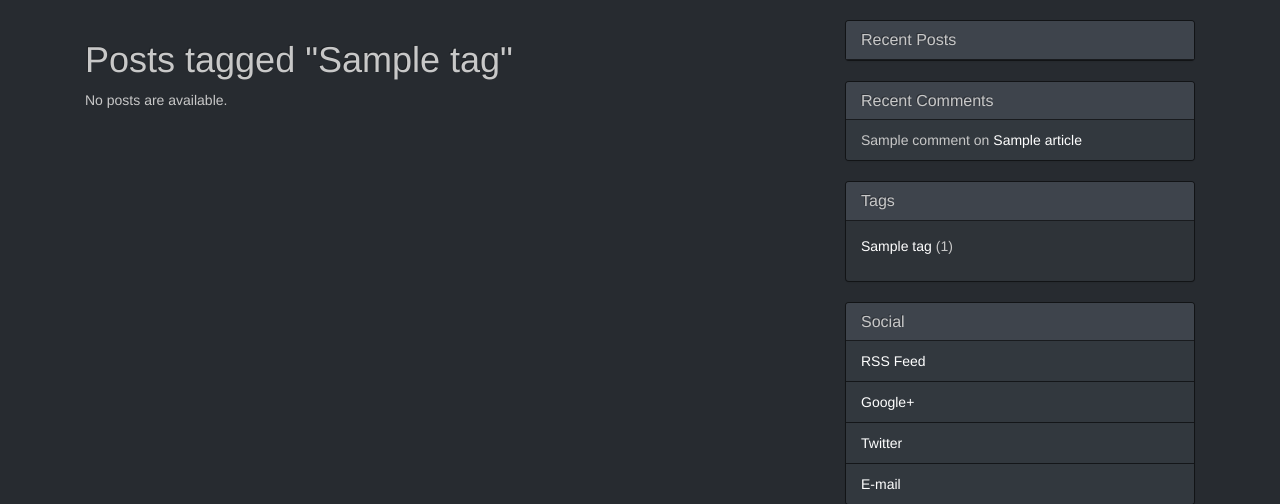
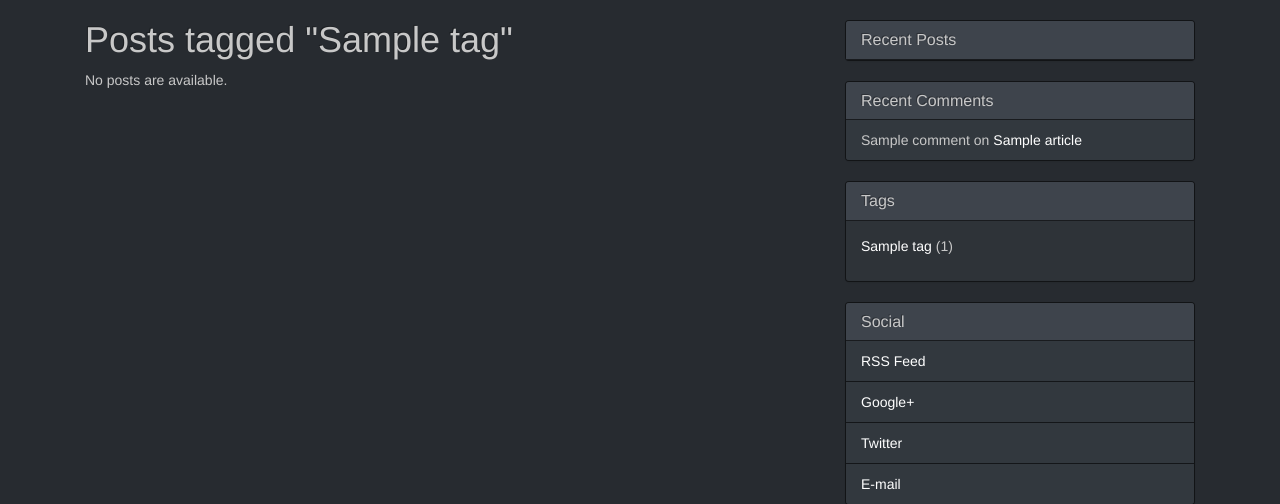
Before and after one commit to FarmCodeGary/InspirationForge, a Django app: a page that uses templates/blog/index.html in a window 1280 px wide. Shown: the part 52-556 px from the top of the page. Run offline with Django 3.2, Linux system fonts and the light colour scheme; tables that the repository leaves empty hold one stand-in row (values such as "Sample post"); some libraries are stand-ins or nearby versions.

Commit message:
Gave index headings (for Tag/Category pages) the same top-margin as article headings (on the article detail page).

```diff
--- a/static/css/inspiration-forge.css
+++ b/static/css/inspiration-forge.css
@@ -10,7 +10,8 @@
 
 .blog-heading h1,
 .blog-heading h2,
-.blog-heading h3 {
+.blog-heading h3,
+.index-heading {
   margin-top: 0px;
 }
 
--- a/templates/blog/index.html
+++ b/templates/blog/index.html
@@ -13,7 +13,7 @@
 {% block content %}
   {% block heading %}
     {% if page_heading %}
-      <h1>{{ page_heading }}</h1>
+      <h1 class="index-heading">{{ page_heading }}</h1>
     {% endif %}
   {% endblock heading %}
 
```
